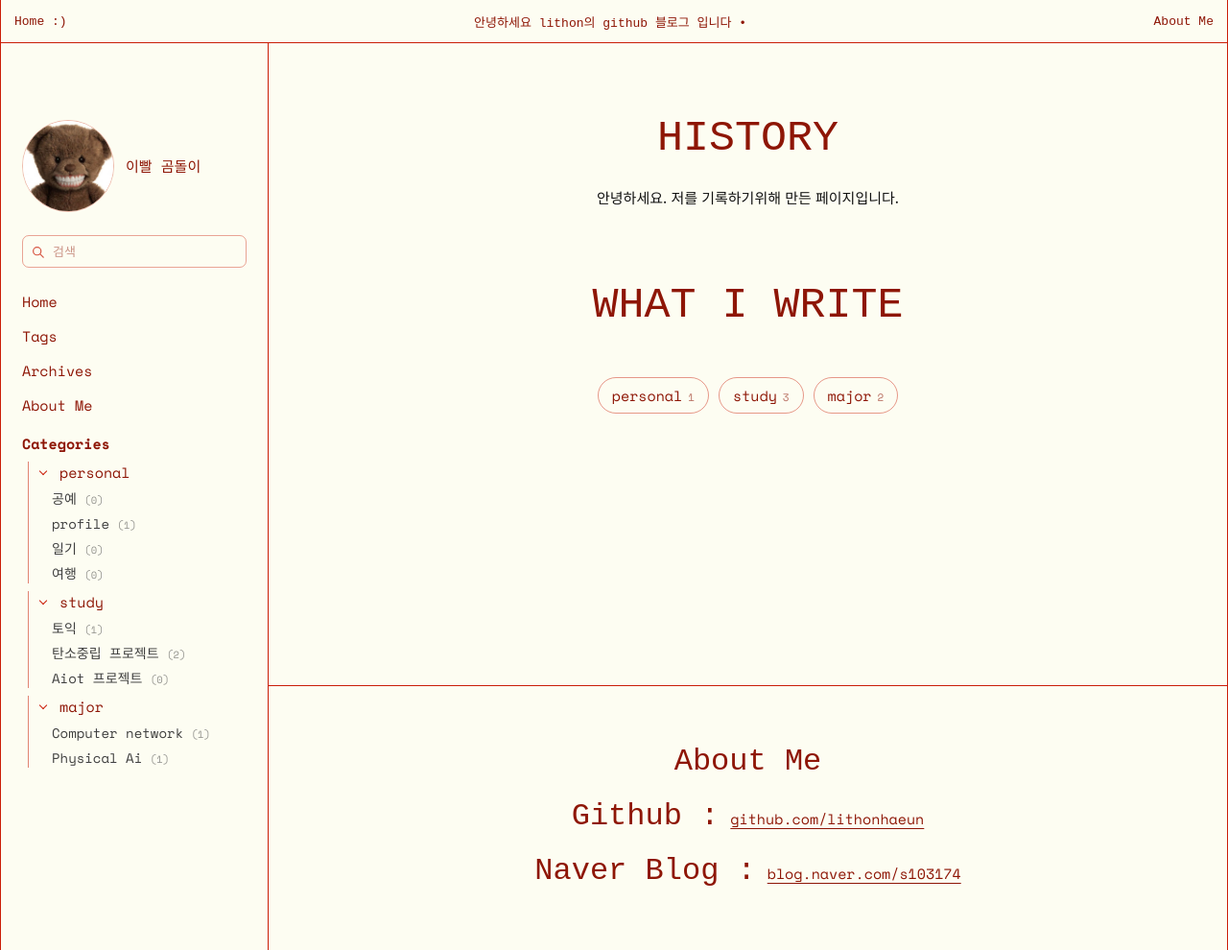
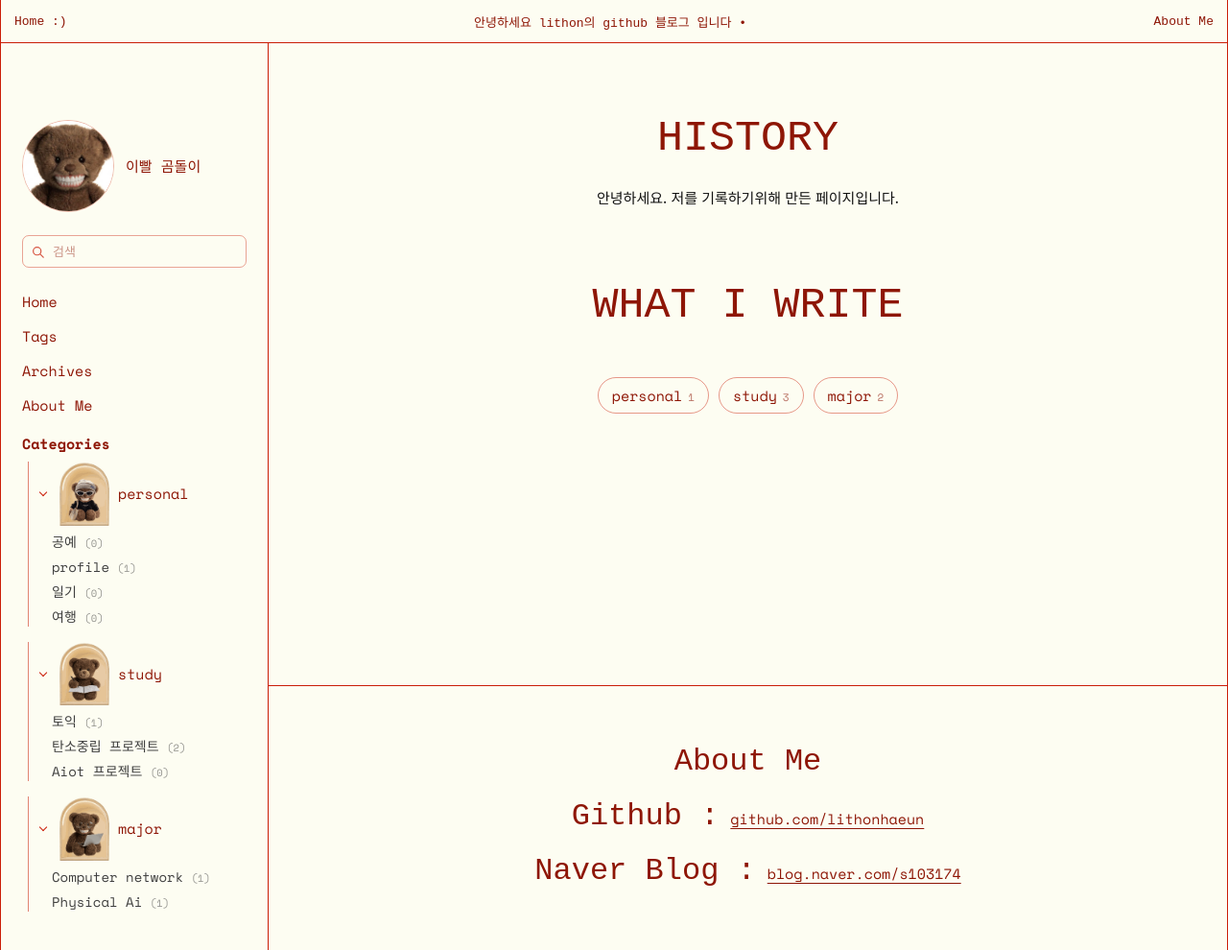
Before and after one commit to lithonhaeun/lithonhaeun.github.io, a Jekyll site: the page built from about.html, in a window 1280 px wide and 990 px high. Shown: the whole window at 96% size. Built offline with Jekyll 4.4.1, drawn with Linux system fonts in a browser that asks for light colours; some web fonts are replaced.

Commit message:
사이드바 카테고리에 곰돌이 아치 추가

```diff
--- a/_data/categories.yml
+++ b/_data/categories.yml
@@ -3,21 +3,25 @@
 # subs: 태그 (여기 적은 순서대로 보여요. 글이 없어도 영수증·목록에 나와요)
 #       글 머리의 categories 두 번째 값을 여기 이름과 '글자 하나까지' 똑같이 적어주세요.
 # tag_left: 상표가 아치 왼쪽에서 얼마나 떨어져 걸리는지(%), bear_width: 아치 안 곰돌이 크기(%)
+# thumb: 왼쪽 메뉴에 보이는 작은 곰돌이 그림
 - id: personal
   subs: [공예, profile, 일기, 여행]
   bear: /assets/img/bear-personal.png
   small: /assets/img/bear-personal-small.png
+  thumb: /assets/img/cat-personal.png
   bear_width: 64
   tag_left: 7.8
 - id: study
   subs: [토익, 탄소중립 프로젝트, Aiot 프로젝트]
   bear: /assets/img/bear-study.png
   small: /assets/img/bear-study-small.png
+  thumb: /assets/img/cat-study.png
   bear_width: 65
   tag_left: 19.3
 - id: major
   subs: [Computer network, Physical Ai]
   bear: /assets/img/bear-major.png
   small: /assets/img/bear-major-small.png
+  thumb: /assets/img/cat-major.png
   bear_width: 76
   tag_left: 9.5
--- a/_includes/sidebar.html
+++ b/_includes/sidebar.html
@@ -24,7 +24,10 @@
       <div class="tree__cat" data-cat="{{ cat.id }}">
         <div class="tree__head">
           <button type="button" class="tree__toggle" aria-expanded="true" aria-controls="subs-{{ cat.id }}" aria-label="{{ cat.id }} 태그 접기/펼치기"><span class="chev" aria-hidden="true"></span></button>
-          <a class="tree__label{% if cur_cat == cat.id %} is-on{% endif %}" href="{{ '/category/' | append: cat.id | append: '/' | relative_url }}">{{ cat.id }}</a>
+          <a class="tree__label{% if cur_cat == cat.id %} is-on{% endif %}" href="{{ '/category/' | append: cat.id | append: '/' | relative_url }}">
+            <img class="tree__thumb" src="{{ cat.thumb | relative_url }}" alt="" width="132" height="169" loading="lazy">
+            <span>{{ cat.id }}</span>
+          </a>
         </div>
         <div class="tree__subs" id="subs-{{ cat.id }}">
           {%- for sub_name in sub_names -%}{%- assign sub_size = cat_posts | where_exp: "p", "p.categories[1] == sub_name" | size -%}
--- a/assets/css/style.css
+++ b/assets/css/style.css
@@ -137,10 +137,13 @@ button{font:inherit;color:inherit;background:none;border:0;padding:0;cursor:poin
 .tree{display:flex;flex-direction:column;gap:8px;margin-top:4px}
 .tree__root{display:block;font-size:15px;font-weight:700}
 .tree__cat{margin-left:6px;padding-left:10px;border-left:1px solid rgba(202,30,8,.54);display:flex;flex-direction:column;gap:6px}
+.tree__cat + .tree__cat{margin-top:8px}
 .tree__head{display:flex;align-items:center;gap:8px}
 .tree__toggle{display:flex;align-items:center;justify-content:center;width:18px;height:18px;flex-shrink:0;margin-left:-4px;border-radius:3px}
 .tree__toggle:hover{background:rgba(202,30,8,.10)}
-.tree__label{font-size:15px;color:var(--ink)}
+.tree__label{display:flex;align-items:center;gap:9px;font-size:15px;color:var(--ink)}
+.tree__thumb{width:52px;height:auto;flex-shrink:0;transition:transform .22s}
+.tree__label:hover .tree__thumb{transform:scale(1.05)}
 .tree__label:hover{opacity:.7}
 .tree__label.is-on{font-weight:700}
 .chev{width:6px;height:6px;border-right:1.4px solid var(--red);border-bottom:1.4px solid var(--red);transform:rotate(45deg);transition:transform .25s;flex-shrink:0;margin-bottom:2px}
```
Also changed, not shown: assets/img/cat-major.png (added), assets/img/cat-personal.png (added), assets/img/cat-study.png (added).
